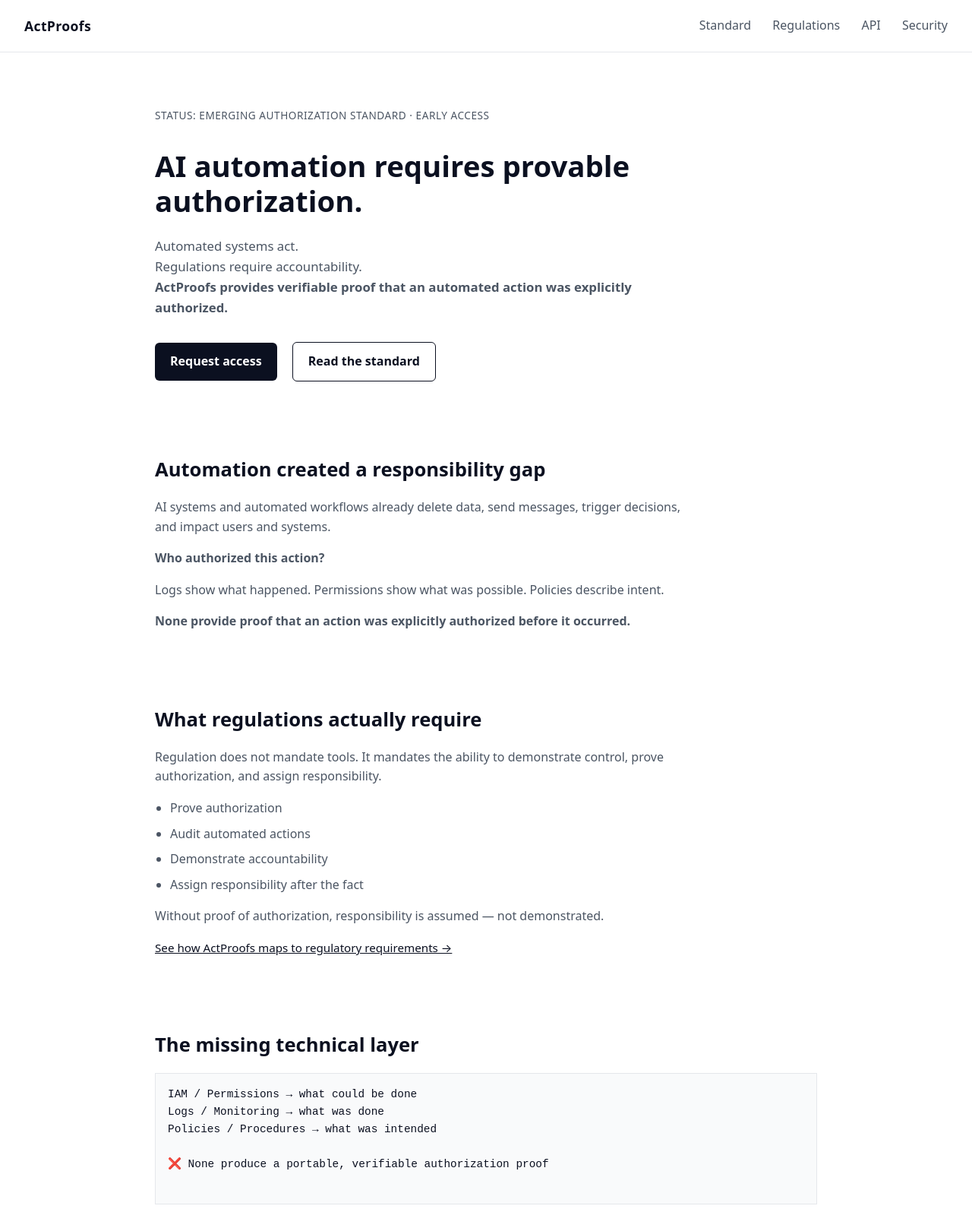
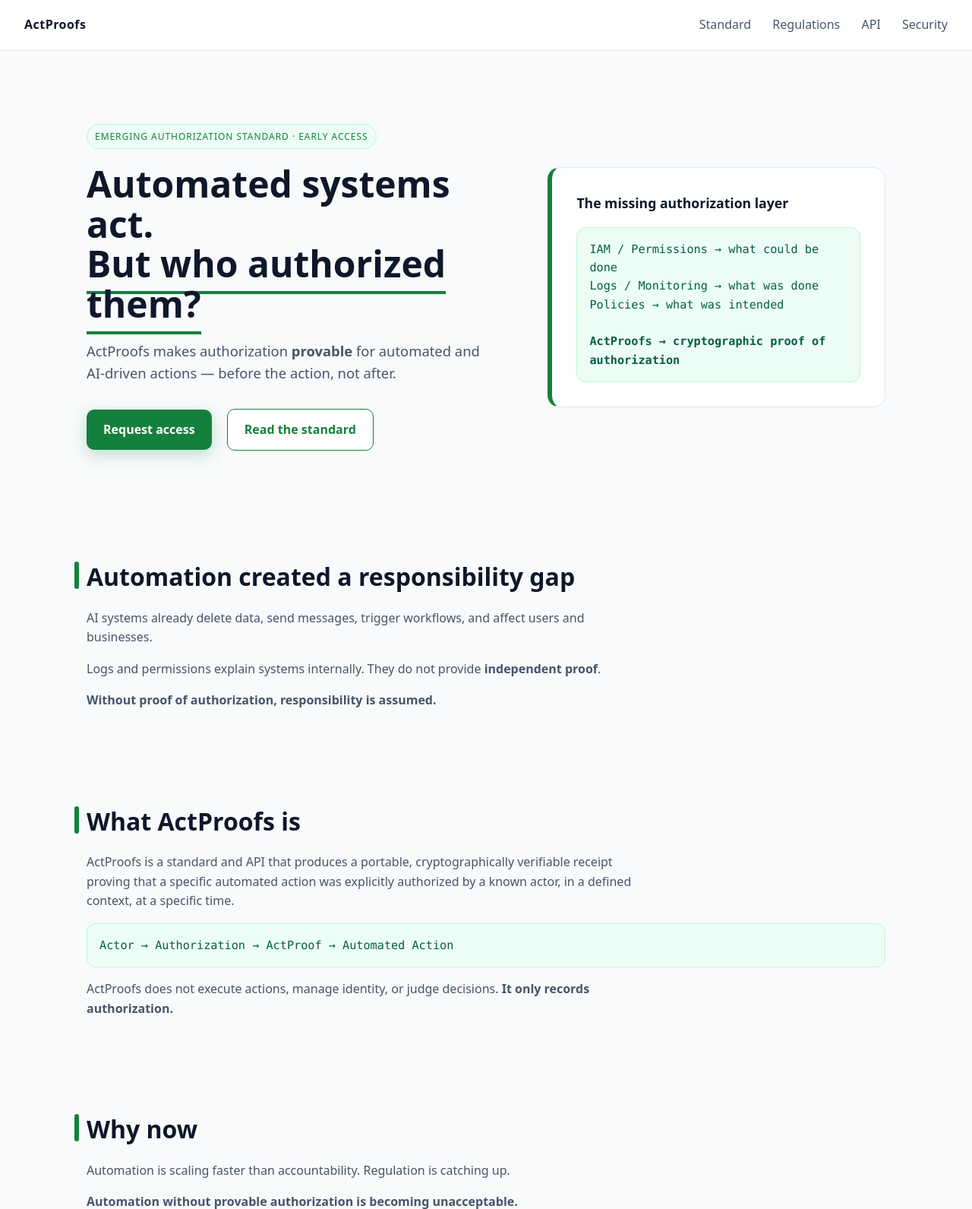
Before and after one commit to BACOUL/actproofs, a plain HTML site: page index.html in a window 1280 px wide. Shown: the top 1591 px of the page at 76% size. Drawn offline with Linux system fonts and the light colour scheme.

Commit message:
Update index.html

```diff
--- a/index.html
+++ b/index.html
@@ -2,166 +2,216 @@
 <html lang="en">
 <head>
   <meta charset="utf-8" />
-  <title>ActProofs — Provable Authorization for AI Automation</title>
+  <title>ActProofs — Provable Authorization for Automated Actions</title>
   <meta name="viewport" content="width=device-width, initial-scale=1" />
-  <meta name="description" content="ActProofs provides verifiable proof that automated actions were explicitly authorized. A missing authorization layer for AI automation and regulatory accountability." />
-
-  <!-- SEO / Social -->
-  <meta property="og:title" content="ActProofs — Provable Authorization for AI Automation" />
-  <meta property="og:description" content="Automation requires accountability. ActProofs issues verifiable authorization receipts for automated actions." />
-  <meta property="og:type" content="website" />
+  <meta name="description" content="ActProofs makes authorization provable for automated and AI-driven actions. A missing governance layer for regulated automation." />
 
   <style>
-    :root {
-      --bg: #ffffff;
-      --text-main: #0b1020;
-      --text-secondary: #4b5563;
-      --accent: #2cc55e;
-      --border: #e5e7eb;
+    :root{
+      --bg:#f8fafc;
+      --panel:#ffffff;
+      --text:#0f172a;
+      --muted:#475569;
+      --border:#e2e8f0;
+
+      /* Accent ActProofs */
+      --accent:#15803d;
+      --accent-soft:#ecfdf5;
+      --accent-border:#bbf7d0;
     }
 
-    * { box-sizing: border-box; }
+    *{box-sizing:border-box}
 
-    body {
-      margin: 0;
-      font-family: system-ui, -apple-system, BlinkMacSystemFont, "Segoe UI",
-        Roboto, Helvetica, Arial, sans-serif;
-      background: var(--bg);
-      color: var(--text-main);
-      line-height: 1.6;
+    body{
+      margin:0;
+      font-family: system-ui,-apple-system,Segoe UI,Roboto,Helvetica,Arial,sans-serif;
+      background:var(--bg);
+      color:var(--text);
+      line-height:1.6;
     }
 
-    header {
-      border-bottom: 1px solid var(--border);
-      padding: 20px 32px;
-      display: flex;
-      justify-content: space-between;
-      align-items: center;
+    header{
+      background:var(--panel);
+      border-bottom:1px solid var(--border);
+      padding:20px 32px;
+      display:flex;
+      align-items:center;
+      justify-content:space-between;
     }
 
-    header .brand {
-      font-weight: 700;
-      font-size: 1.1rem;
-      letter-spacing: 0.02em;
+    header .brand{
+      font-weight:800;
+      letter-spacing:.03em;
     }
 
-    header nav a {
-      margin-left: 24px;
-      text-decoration: none;
-      color: var(--text-secondary);
-      font-weight: 500;
+    header nav a{
+      margin-left:24px;
+      text-decoration:none;
+      color:var(--muted);
+      font-weight:500;
     }
 
-    header nav a:hover { color: var(--text-main); }
+    header nav a:hover{color:var(--text)}
 
-    main {
-      max-width: 920px;
-      margin: 0 auto;
-      padding: 72px 24px;
+    main{
+      max-width:1100px;
+      margin:0 auto;
+      padding:96px 24px;
     }
 
-    section { margin-bottom: 96px; }
-
-    .status {
-      font-size: 0.85rem;
-      color: var(--text-secondary);
-      letter-spacing: 0.04em;
-      text-transform: uppercase;
-      margin-bottom: 24px;
+    /* HERO */
+    .hero{
+      display:grid;
+      grid-template-columns:1.1fr .9fr;
+      gap:64px;
+      align-items:center;
+      margin-bottom:140px;
     }
 
-    h1 {
-      font-size: 2.4rem;
-      line-height: 1.2;
-      margin-bottom: 24px;
+    .status{
+      display:inline-block;
+      font-size:.75rem;
+      letter-spacing:.08em;
+      text-transform:uppercase;
+      color:var(--accent);
+      background:var(--accent-soft);
+      border:1px solid var(--accent-border);
+      padding:6px 10px;
+      border-radius:999px;
+      margin-bottom:20px;
     }
 
-    h2 {
-      font-size: 1.6rem;
-      margin-bottom: 16px;
+    h1{
+      font-size:3rem;
+      line-height:1.1;
+      margin:0 0 20px;
     }
 
-    p {
-      color: var(--text-secondary);
-      margin-bottom: 16px;
-      max-width: 720px;
+    h1 span{
+      border-bottom:4px solid var(--accent);
+      padding-bottom:4px;
     }
 
-    ul, ol {
-      padding-left: 20px;
-      color: var(--text-secondary);
+    .hero p{
+      font-size:1.15rem;
+      color:var(--muted);
+      max-width:520px;
     }
 
-    ul li, ol li { margin-bottom: 8px; }
-
-    .hero p { font-size: 1.05rem; }
-
-    .cta { margin-top: 32px; }
-
-    .cta a {
-      display: inline-block;
-      margin-right: 16px;
-      padding: 12px 20px;
-      text-decoration: none;
-      font-weight: 600;
-      border-radius: 6px;
+    .cta{
+      margin-top:32px;
     }
 
-    .cta-primary {
-      background: var(--text-main);
-      color: #ffffff;
+    .cta a{
+      display:inline-block;
+      padding:14px 22px;
+      border-radius:10px;
+      text-decoration:none;
+      font-weight:700;
+      margin-right:16px;
     }
 
-    .cta-secondary {
-      border: 1px solid var(--text-main);
-      color: var(--text-main);
+    .cta-primary{
+      background:var(--accent);
+      color:#ffffff;
+      box-shadow:0 6px 20px rgba(21,128,61,.25);
     }
 
-    .meta-link {
-      margin-top: 12px;
-      font-size: 0.95rem;
+    .cta-secondary{
+      border:1px solid var(--accent);
+      color:var(--accent);
+      background:#ffffff;
     }
 
-    .meta-link a {
-      color: var(--text-main);
-      text-decoration: underline;
+    /* SCHEMA */
+    .schema{
+      background:var(--panel);
+      border:1px solid var(--border);
+      border-left:6px solid var(--accent);
+      border-radius:16px;
+      padding:32px;
     }
 
-    pre {
-      background: #f9fafb;
-      border: 1px solid var(--border);
-      padding: 16px;
-      overflow-x: auto;
-      color: var(--text-main);
-      font-size: 0.9rem;
+    .schema h3{
+      margin-top:0;
+      font-size:1.1rem;
     }
 
-    .schema {
-      margin-top: 12px;
-      font-family: ui-monospace, SFMono-Regular, Menlo, monospace;
-      font-size: 0.95rem;
-      color: var(--text-main);
+    .flow{
+      font-family:ui-monospace,SFMono-Regular,Menlo,monospace;
+      font-size:.95rem;
+      background:var(--accent-soft);
+      border:1px solid var(--accent-border);
+      border-radius:12px;
+      padding:16px;
+      margin-top:16px;
+      color:#065f46;
     }
 
-    footer {
-      border-top: 1px solid var(--border);
-      padding: 32px;
-      font-size: 0.9rem;
-      color: var(--text-secondary);
+    /* SECTIONS */
+    section{
+      margin-bottom:120px;
     }
 
-    footer nav a {
-      margin-right: 16px;
-      text-decoration: none;
-      color: var(--text-secondary);
+    section h2{
+      font-size:2rem;
+      margin-bottom:16px;
+      position:relative;
     }
 
-    footer nav a:hover { color: var(--text-main); }
+    section h2::before{
+      content:"";
+      position:absolute;
+      left:-16px;
+      top:6px;
+      width:6px;
+      height:70%;
+      background:var(--accent);
+      border-radius:4px;
+    }
 
-    .trust-bullets {
-      margin-top: 12px;
-      font-size: 0.9rem;
-      color: var(--text-secondary);
+    section p{
+      max-width:720px;
+      color:var(--muted);
+    }
+
+    ul{
+      padding-left:20px;
+      color:var(--muted);
+    }
+
+    ul li{margin-bottom:8px}
+
+    /* FOOTER */
+    footer{
+      background:var(--panel);
+      border-top:1px solid var(--border);
+      padding:40px 32px;
+      font-size:.9rem;
+      color:var(--muted);
+    }
+
+    footer nav a{
+      margin-right:16px;
+      text-decoration:none;
+      color:var(--muted);
+    }
+
+    footer nav a:hover{color:var(--text)}
+
+    .trust{
+      margin-top:14px;
+      font-size:.85rem;
+      color:#065f46;
+    }
+
+    @media(max-width:900px){
+      .hero{
+        grid-template-columns:1fr;
+        gap:40px;
+      }
+      h1{font-size:2.4rem}
+      section h2::before{display:none}
     }
   </style>
 </head>
@@ -178,146 +228,88 @@
 </header>
 
 <main>
+
   <!-- HERO -->
-    <section class="hero">
-      <div class="status">Status: Emerging authorization standard · Early access</div>
+  <div class="hero">
+    <div>
+      <div class="status">Emerging authorization standard · Early access</div>
+      <h1>
+        Automated systems act.<br/>
+        <span>But who authorized them?</span>
+      </h1>
+      <p>
+        ActProofs makes authorization <strong>provable</strong> for automated and AI-driven actions —
+        before the action, not after.
+      </p>
+      <div class="cta">
+        <a class="cta-primary" href="/request-access">Request access</a>
+        <a class="cta-secondary" href="/standard">Read the standard</a>
+      </div>
+    </div>
 
-      <h1>AI automation requires provable authorization.</h1>
-      <p>
-        Automated systems act.<br />
-        Regulations require accountability.<br />
-        <strong>ActProofs provides verifiable proof that an automated action was explicitly authorized.</strong>
-      </p>
-
-      <div class="cta">
-        <a href="/request-access" class="cta-primary">Request access</a>
-        <a href="/standard" class="cta-secondary">Read the standard</a>
+    <div class="schema">
+      <h3>The missing authorization layer</h3>
+      <div class="flow">
+IAM / Permissions  → what could be done<br/>
+Logs / Monitoring → what was done<br/>
+Policies          → what was intended<br/><br/>
+<strong>ActProofs → cryptographic proof of authorization</strong>
       </div>
-    </section>
+    </div>
+  </div>
 
   <!-- PROBLEM -->
   <section>
     <h2>Automation created a responsibility gap</h2>
     <p>
-        AI systems and automated workflows already delete data, send messages,
-        trigger decisions, and impact users and systems.
-      </p>
-      <p><strong>Who authorized this action?</strong></p>
-      <p>
-        Logs show what happened. Permissions show what was possible. Policies
-        describe intent.
+      AI systems already delete data, send messages, trigger workflows,
+      and affect users and businesses.
     </p>
     <p>
-        <strong>None provide proof that an action was explicitly authorized before it occurred.</strong>
+      Logs and permissions explain systems internally.
+      They do not provide <strong>independent proof</strong>.
     </p>
-    </section>
-
-    <!-- REGULATORY REQUIREMENTS -->
-    <section>
-      <h2>What regulations actually require</h2>
-      <p>
-        Regulation does not mandate tools. It mandates the ability to demonstrate
-        control, prove authorization, and assign responsibility.
-      </p>
-      <ul>
-        <li>Prove authorization</li>
-        <li>Audit automated actions</li>
-        <li>Demonstrate accountability</li>
-        <li>Assign responsibility after the fact</li>
-      </ul>
-      <p>
-        Without proof of authorization, responsibility is assumed — not demonstrated.
-      </p>
-      <div class="meta-link">
-        <a href="/regulations">See how ActProofs maps to regulatory requirements →</a>
-      </div>
-    </section>
-
-    <!-- MISSING LAYER -->
-    <section>
-      <h2>The missing technical layer</h2>
-      <pre>
-IAM / Permissions → what could be done
-Logs / Monitoring → what was done
-Policies / Procedures → what was intended
-
-❌ None produce a portable, verifiable authorization proof
-      </pre>
-      <p>ActProofs fills this gap.</p>
+    <p><strong>Without proof of authorization, responsibility is assumed.</strong></p>
   </section>
 
   <!-- WHAT IT IS -->
   <section>
     <h2>What ActProofs is</h2>
     <p>
-        ActProofs is a standard and API that produces a cryptographic, portable,
-        independently verifiable receipt proving that a specific automated action
-        was explicitly authorized by an identified actor, in a defined context,
-        at a given point in time.
+      ActProofs is a standard and API that produces a portable, cryptographically
+      verifiable receipt proving that a specific automated action was explicitly
+      authorized by a known actor, in a defined context, at a specific time.
     </p>
-
-      <div class="schema">
+    <div class="flow">
 Actor → Authorization → ActProof → Automated Action
     </div>
-
     <p>
-        ActProofs does not manage identity, execute actions, or decide whether an
-        action should occur.
-      </p>
-      <p>
+      ActProofs does not execute actions, manage identity, or judge decisions.
       <strong>It only records authorization.</strong>
     </p>
-      <p class="trust-bullets">
-        ActProofs provides technical proof mechanisms only.
-        It does not constitute legal advice or certification of compliance.
-      </p>
-    </section>
-
-    <!-- HOW IT FITS -->
-    <section>
-      <h2>How it fits into automation</h2>
-      <ol>
-        <li>An automated system requests an authorization proof</li>
-        <li>ActProofs issues a verifiable receipt</li>
-        <li>The system proceeds and keeps the proof</li>
-      </ol>
-      <p>ActProofs does not slow automation. It makes automation accountable.</p>
-    </section>
-
-    <!-- WHO -->
-    <section>
-      <h2>Who ActProofs is for</h2>
-      <ul>
-        <li>Organizations deploying AI-driven automation</li>
-        <li>Compliance, governance, and risk teams</li>
-        <li>Auditors and insurers</li>
-        <li>Developers building responsible systems</li>
-      </ul>
   </section>
 
   <!-- WHY NOW -->
   <section>
     <h2>Why now</h2>
     <p>
-        Automation is accelerating. Responsibility is shifting. Regulation is
-        catching up.
+      Automation is scaling faster than accountability.
+      Regulation is catching up.
     </p>
     <p>
       <strong>Automation without provable authorization is becoming unacceptable.</strong>
     </p>
-      <p>
-        ActProofs is designed to integrate with future regulatory and audit frameworks.
-      </p>
   </section>
 
-    <!-- FINAL CTA -->
+  <!-- CTA -->
   <section>
     <h2>Make authorization provable</h2>
     <div class="cta">
-        <a href="/request-access" class="cta-primary">Request access</a>
-        <a href="/standard" class="cta-secondary">Read the standard</a>
+      <a class="cta-primary" href="/request-access">Request access</a>
+      <a class="cta-secondary" href="/regulations">Regulatory context</a>
     </div>
   </section>
+
 </main>
 
 <footer>
@@ -332,10 +324,9 @@
     <a href="/terms">Terms</a>
     <a href="/contact">Contact</a>
   </nav>
-    <div class="trust-bullets">
-      Stateless by design · No content storage · Independently verifiable proofs
+  <div class="trust">
+    Stateless · No content storage · Independently verifiable proofs
   </div>
-    <p>© 2026 ActProofs.</p>
 </footer>
 </body>
 </html>
```
Lines whose indentation alone changed are shown as unchanged.
